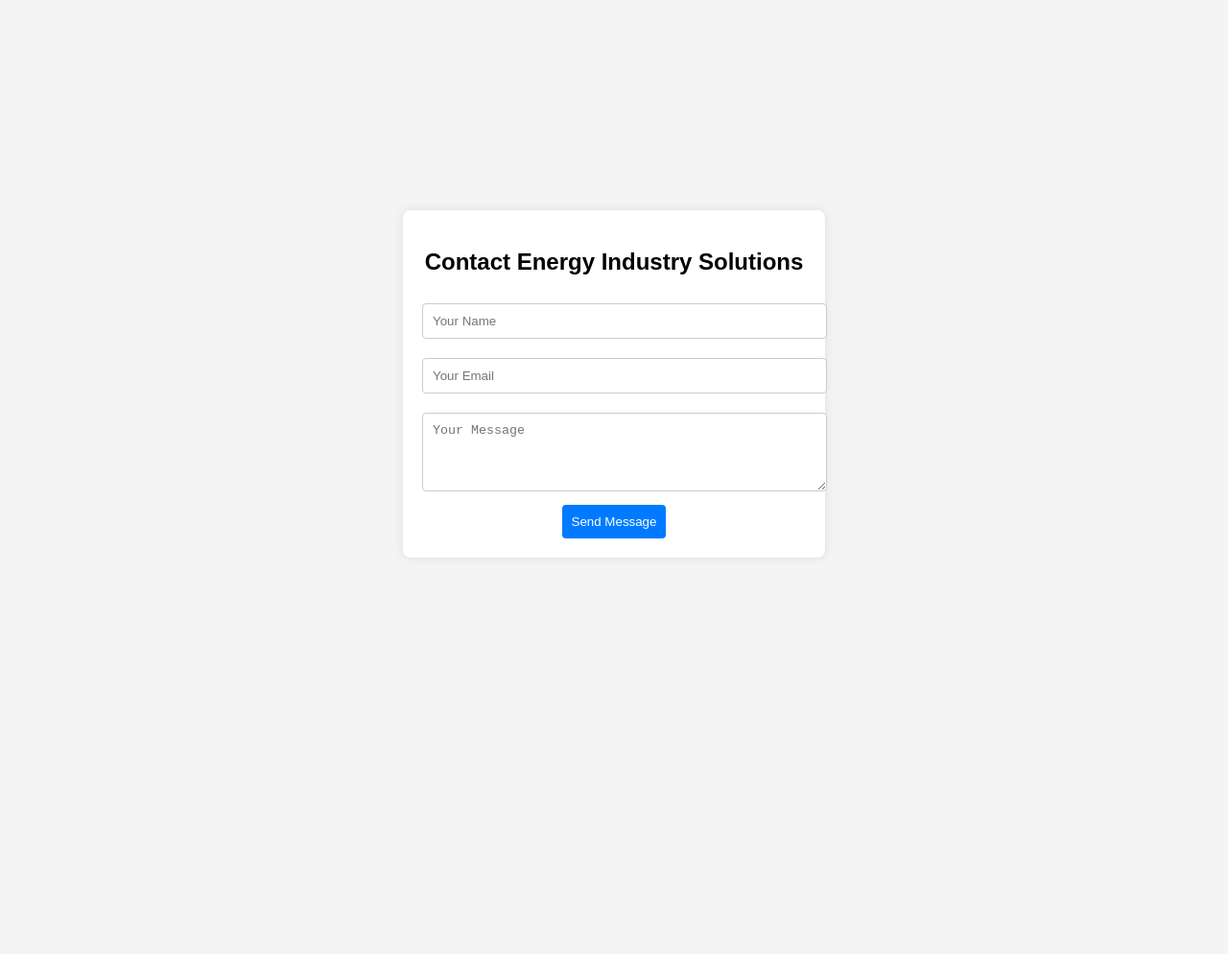
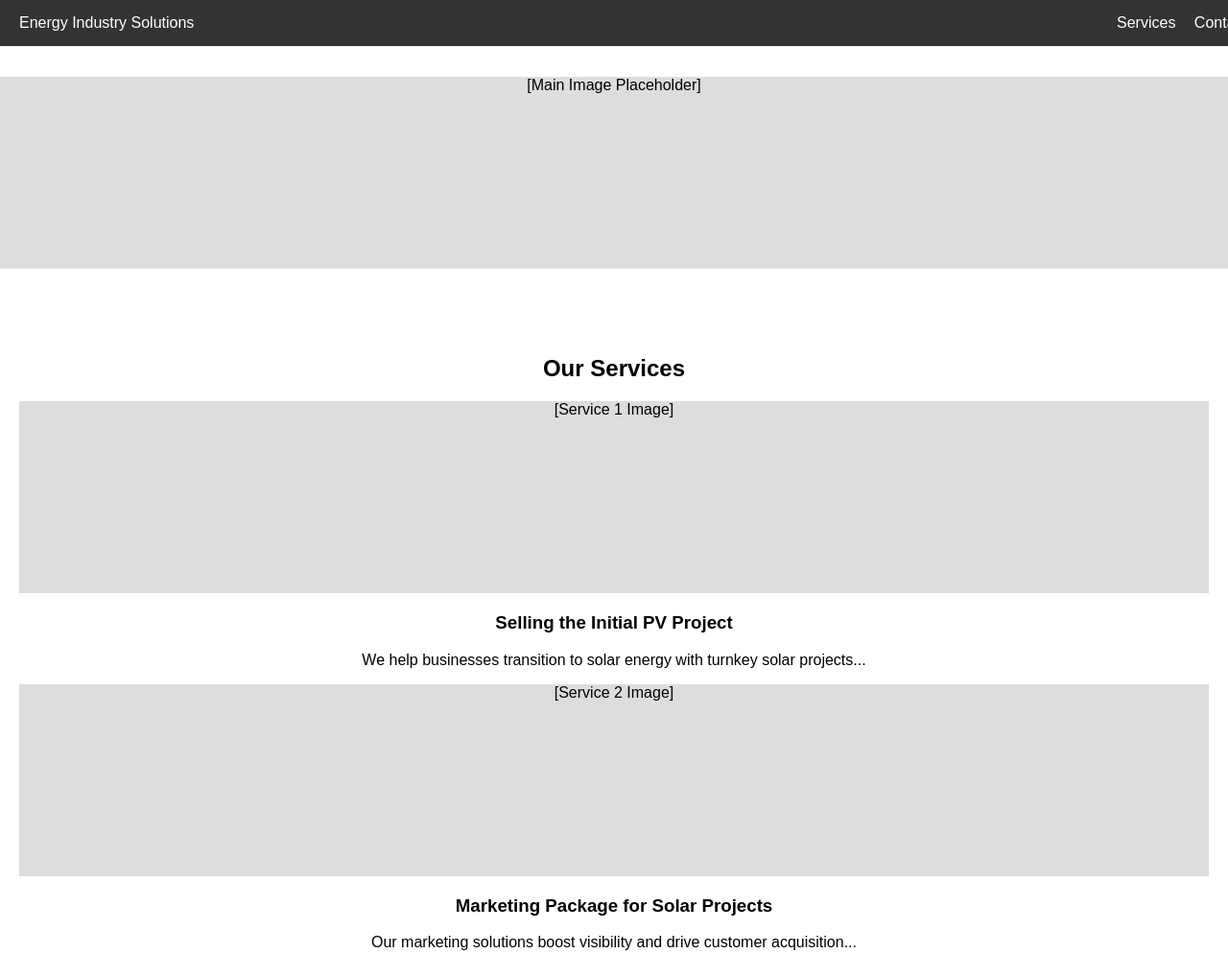
Before and after one commit to energyindustrysolutions/energyindustrysolutions.github.io, a plain HTML site: page index.html in a window 1280 px wide. Shown: the top 994 px of the page at 96% size. Before the commit the page ends 800 px from the top, so only its background shows below. Drawn offline with Linux system fonts and the light colour scheme.

Commit message:
Update index.html

```diff
--- a/index.html
+++ b/index.html
@@ -3,57 +3,83 @@
 <head>
     <meta charset="UTF-8">
     <meta name="viewport" content="width=device-width, initial-scale=1.0">
-    <title>Energy Industry Solutions - Contact Us</title>
+    <title>Energy Industry Solutions</title>
     <style>
         body {
             font-family: Arial, sans-serif;
-            background-color: #f4f4f4;
+            margin: 0;
+            padding: 0;
+            scroll-behavior: smooth;
+        }
+        .header {
+            position: fixed;
+            top: 0;
+            width: 100%;
+            background: #333;
+            color: white;
             display: flex;
-            justify-content: center;
-            align-items: center;
-            height: 100vh;
-            margin: 0;
+            justify-content: space-between;
+            padding: 15px 20px;
+        }
+        .header a {
+            color: white;
+            text-decoration: none;
+            margin-left: 15px;
         }
         .container {
-            background: white;
-            padding: 20px;
-            border-radius: 8px;
-            box-shadow: 0 0 10px rgba(0, 0, 0, 0.1);
-            width: 100%;
-            max-width: 400px;
+            padding-top: 80px;
             text-align: center;
         }
-        input, textarea {
+        .section {
+            padding: 50px 20px;
+        }
+        .image-placeholder {
+            width: 100%;
+            height: 200px;
+            background: #ddd;
+            margin-bottom: 20px;
+        }
+        .contact-form input, .contact-form textarea {
             width: 100%;
             padding: 10px;
-            margin: 10px 0;
-            border: 1px solid #ccc;
-            border-radius: 4px;
-        }
-        button {
-            background: #007BFF;
-            color: white;
-            padding: 10px;
-            border: none;
-            border-radius: 4px;
-            cursor: pointer;
-        }
-        button:hover {
-            background: #0056b3;
+            margin: 5px 0;
         }
     </style>
 </head>
 <body>
+    <div class="header">
+        <div>Energy Industry Solutions</div>
+        <div>
+            <a href="#services">Services</a>
+            <a href="#contact">Contact</a>
+        </div>
+    </div>
+    <div class="container">
+        <div class="image-placeholder">[Main Image Placeholder]</div>
+        <div id="services" class="section">
+            <h2>Our Services</h2>
+            <div class="image-placeholder">[Service 1 Image]</div>
+            <h3>Selling the Initial PV Project</h3>
+            <p>We help businesses transition to solar energy with turnkey solar projects...</p>
 
-    <div class="container">
-        <h2>Contact Energy Industry Solutions</h2>
-        <form action="https://formsubmit.co/contact@energyindustrysolutions.com" method="POST">
-            <input type="text" name="name" placeholder="Your Name" required>
-            <input type="email" name="email" placeholder="Your Email" required>
-            <textarea name="message" rows="4" placeholder="Your Message" required></textarea>
-            <button type="submit">Send Message</button>
-        </form>
+            <div class="image-placeholder">[Service 2 Image]</div>
+            <h3>Marketing Package for Solar Projects</h3>
+            <p>Our marketing solutions boost visibility and drive customer acquisition...</p>
+
+            <div class="image-placeholder">[Service 3 Image]</div>
+            <h3>Database of Prospective Clients</h3>
+            <p>We provide qualified leads to solar businesses to streamline sales...</p>
+        </div>
+        <div id="contact" class="section">
+            <h2>Contact Us</h2>
+            <form class="contact-form">
+                <input type="text" placeholder="Your Name" required>
+                <input type="email" placeholder="Your Email" required>
+                <textarea placeholder="Your Message" rows="5" required></textarea>
+                <button type="submit">Send</button>
+            </form>
+            <p>Email: <a href="mailto:contact@energyindustrysolutions.com">contact@energyindustrysolutions.com</a></p>
+        </div>
     </div>
-
 </body>
 </html>
```
